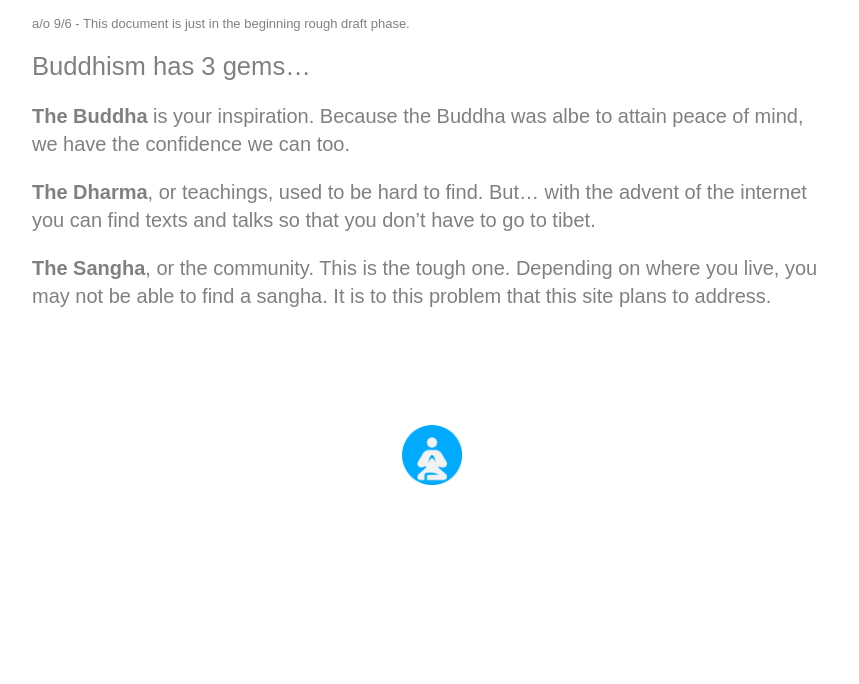
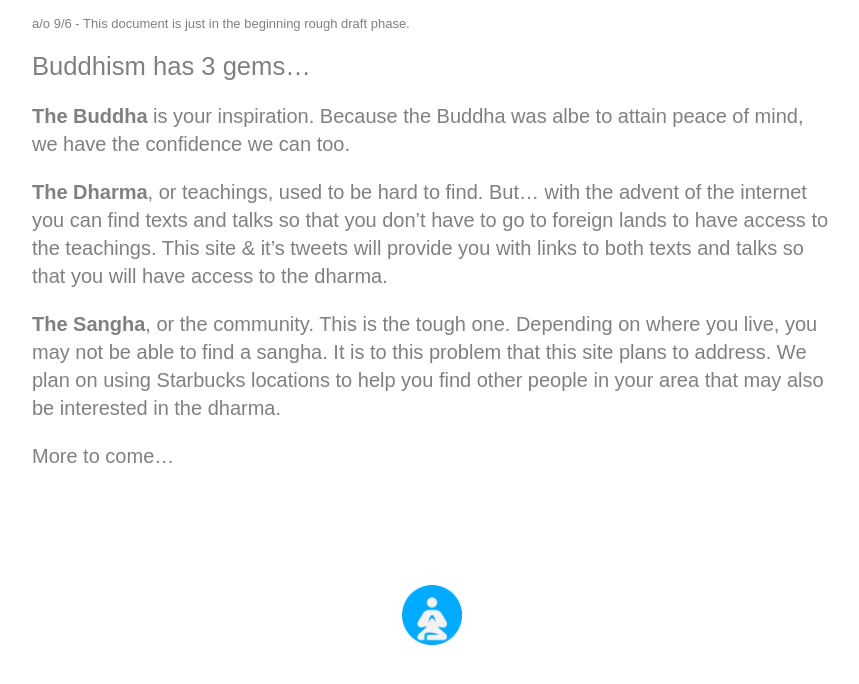
Before and after one commit to StarbucksSangha/StarbucksSangha, a Jekyll site: the page built from info.md, in a window 1280 px wide. Shown: the top 684 px of the page, without its empty margins (208-1067 px from the left). Built offline with Jekyll 4.4.1, drawn with Linux system fonts in a browser that asks for light colours.

Commit message:
Update info.md

```diff
--- a/info.md
+++ b/info.md
@@ -10,6 +10,8 @@ published: True
 
 <b>The Buddha</b> is your inspiration. Because the Buddha was albe to attain peace of mind, we have the confidence we can too.
 
-<b>The Dharma</b>, or teachings, used to be hard to find. But... with the advent of the internet you can find texts and talks so that you don't have to go to tibet.
+<b>The Dharma</b>, or teachings, used to be hard to find. But... with the advent of the internet you can find texts and talks so that you don't have to go to foreign lands to have access to the teachings. This site & it's tweets will provide you with links to both texts and talks so that you will have access to the dharma.
 
-<b>The Sangha</b>, or the community. This is the tough one. Depending on where you live, you may not be able to find a sangha. It is to this problem that this site plans to address.
+<b>The Sangha</b>, or the community. This is the tough one. Depending on where you live, you may not be able to find a sangha. It is to this problem that this site plans to address. We plan on using Starbucks locations to help you find other people in your area that may also be interested in the dharma.
+
+More to come...
```
